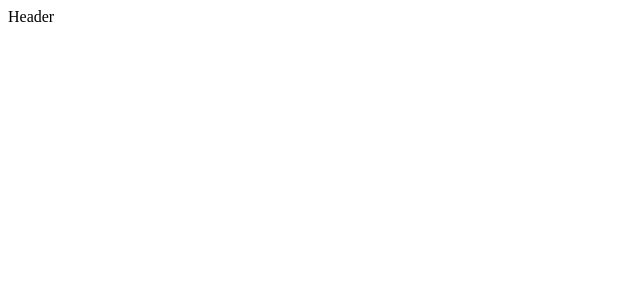
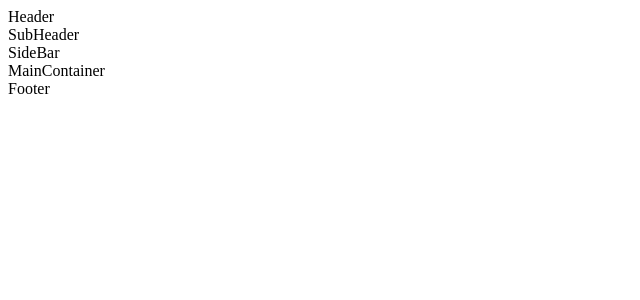
Before and after one commit to tanikiti9/AIConentsMarket, a Next.js app in the folder frontend/: page / in a window 1280 px wide. Shown: the top 300 px of the page, without its empty margins (0-640 px from the left). Built offline with nearby package versions, Linux system fonts and the light colour scheme.

Commit message:
Add components

```diff
--- a/frontend/src/app/page.tsx
+++ b/frontend/src/app/page.tsx
@@ -1,9 +1,15 @@
+import Footer from "@/components/footer/Footer";
 import Header from "@/components/header/Header";
+import Main from "@/components/main/Main";
+import SubHeader from "@/components/subHeader/SubHeader";
 
 export default function Home() {
   return (
     <div>
       <div className="header"><Header /></div>
+      <div className="header"><SubHeader /></div>
+      <div className="header"><Main /></div>
+      <div className="header"><Footer /></div>
     </div>
   );
 }
--- /dev/null
+++ b/frontend/src/components/footer/Footer.tsx
@@ -0,0 +1,9 @@
+import React from 'react'
+
+const Footer = () => {
+  return (
+    <div>Footer</div>
+  )
+}
+
+export default Footer
--- /dev/null
+++ b/frontend/src/components/main/Main.tsx
@@ -0,0 +1,14 @@
+import React from 'react'
+import SideBar from './sidebar/SideBar'
+import MainContainer from './main-container/MainContainer'
+
+const Main = () => {
+    return (
+        <>
+            <div><SideBar /></div>
+            <div><MainContainer /></div>
+        </>
+    )
+}
+
+export default Main
--- /dev/null
+++ b/frontend/src/components/main/main-container/MainContainer.tsx
@@ -0,0 +1,9 @@
+import React from 'react'
+
+const MainContainer = () => {
+  return (
+    <div>MainContainer</div>
+  )
+}
+
+export default MainContainer
--- /dev/null
+++ b/frontend/src/components/main/sidebar/SideBar.tsx
@@ -0,0 +1,9 @@
+import React from 'react'
+
+const SideBar = () => {
+  return (
+    <div>SideBar</div>
+  )
+}
+
+export default SideBar
--- /dev/null
+++ b/frontend/src/components/subHeader/SubHeader.tsx
@@ -0,0 +1,9 @@
+import React from 'react'
+
+const SubHeader = () => {
+  return (
+    <div>SubHeader</div>
+  )
+}
+
+export default SubHeader
```
